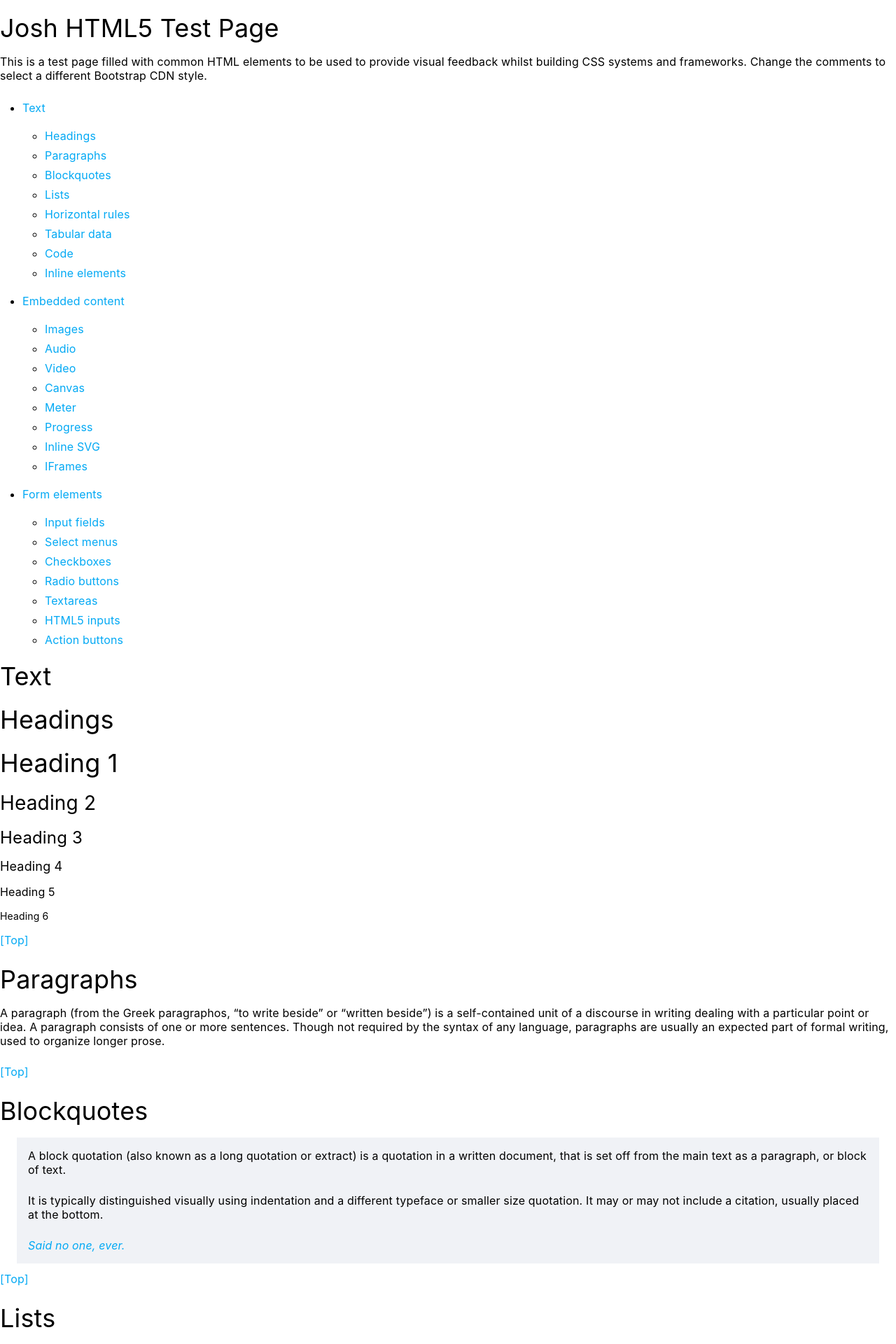
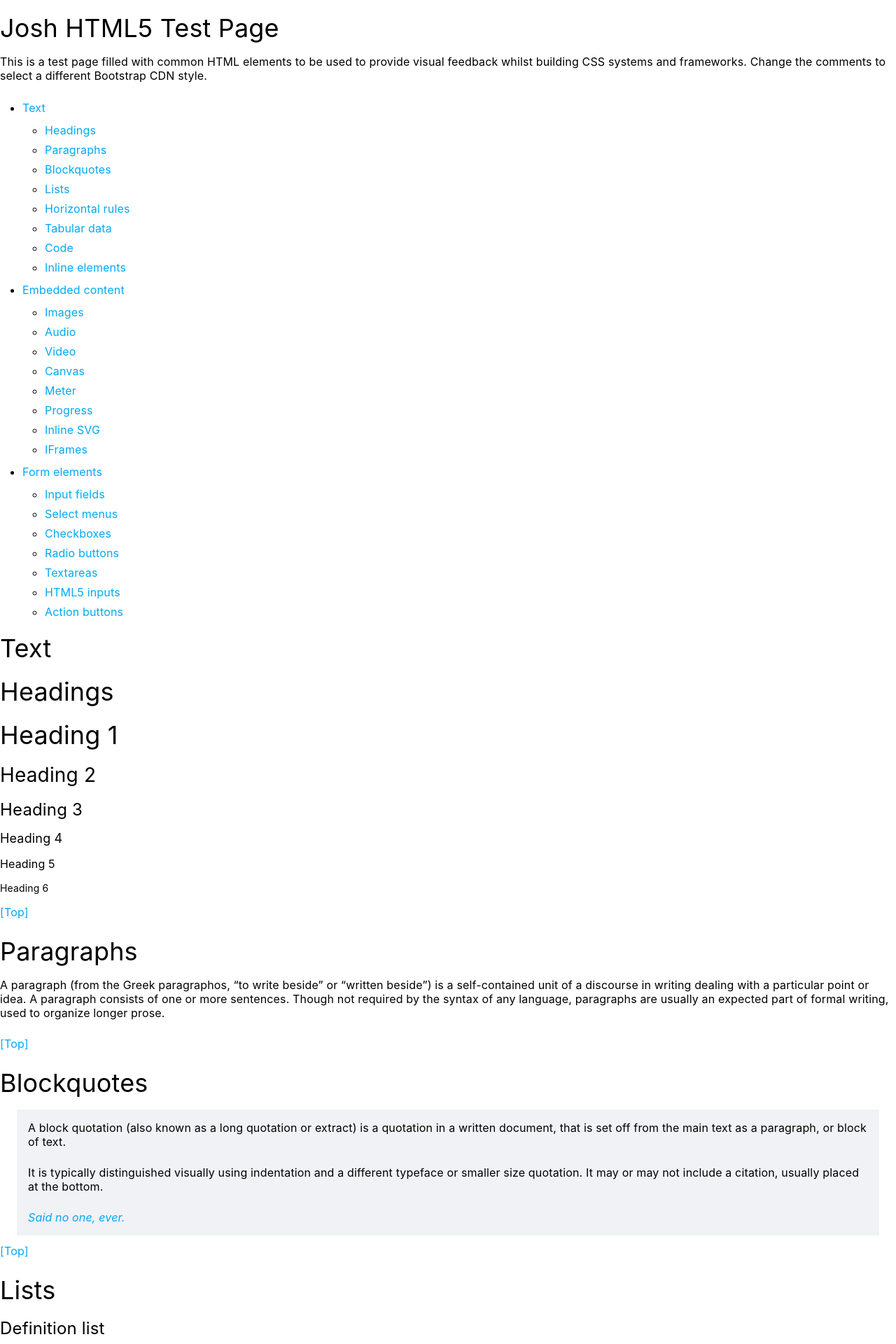
Before and after one commit to opnay/opnay.github.io, a Jekyll site: the page test.html, which Jekyll copies as it is, in a window 1280 px wide. Shown: the top 1920 px of the page at 70% size. Built offline with Jekyll 4.4.1, drawn with Linux system fonts in a browser that asks for light colours; nearby versions of some CDN libraries.

Commit message:
css/default: Decrease sub list top and bottom margin
Signed-off-by: Kim In Seop <opnayn@gmail.com>

```diff
--- a/css/default.css
+++ b/css/default.css
@@ -30,6 +30,7 @@ a, .accent {color:#03A9F4; text-decoration:none;}
 a:hover {text-decoration:underline;}
 
 ol, ul {margin:16px 0; padding-left:32px;}
+ol ol, ol ul, ul ul, ul ol {margin:8px 0;}
 li {margin:0 0 4px; line-height:1.5;}
 
 hr {margin:16px 0; border:none; border-top:1px solid rgba(0,0,0,0.12);}
```
